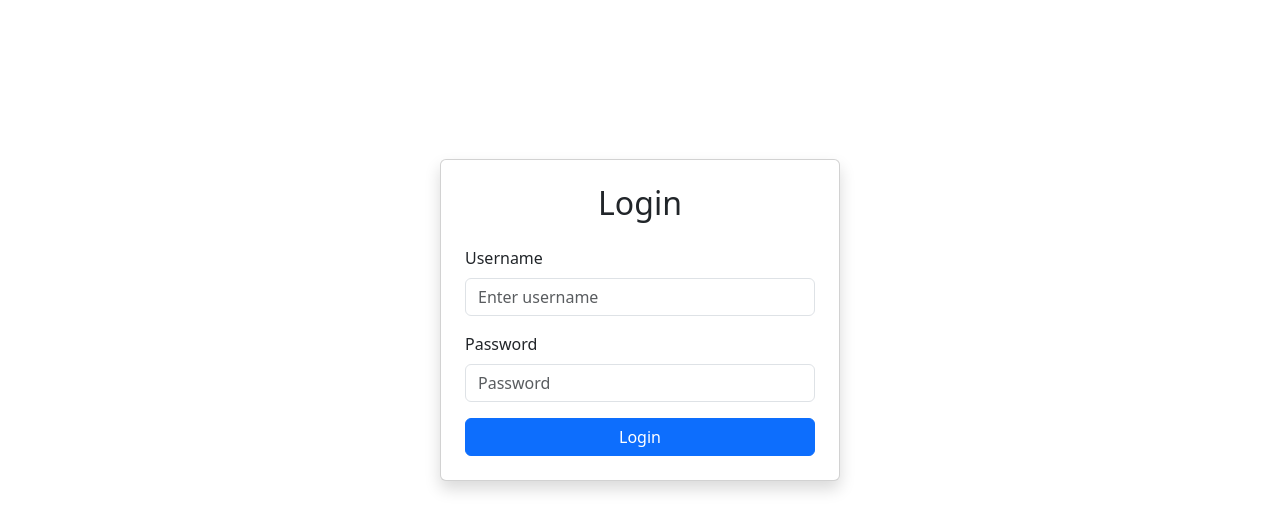
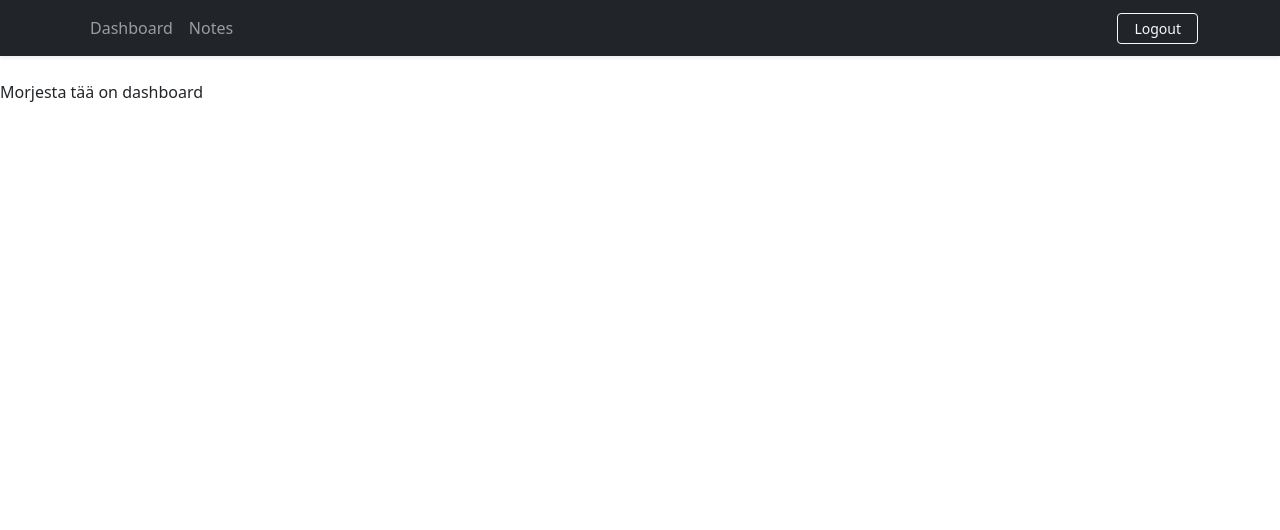
Before and after one commit to Eetub1/knowledge-base-frontend, a React app: page /dashboard in a window 1280 px wide. Shown: the top 530 px of the page. Built offline with nearby package versions, Linux system fonts and the light colour scheme; the HTML template or start-up script is replaced by a standard one.

Commit message:
made a nice header and used react router to navigate between pages

```diff
--- a/package.json
+++ b/package.json
@@ -14,7 +14,8 @@
     "bootstrap": "^5.3.8",
     "react": "^19.2.0",
     "react-bootstrap": "^2.10.10",
-    "react-dom": "^19.2.0"
+    "react-dom": "^19.2.0",
+    "react-router-dom": "^7.13.0"
   },
   "devDependencies": {
     "@eslint/js": "^9.39.1",
--- a/src/App.tsx
+++ b/src/App.tsx
@@ -1,12 +1,20 @@
+import { Routes, Route, Navigate } from 'react-router-dom'
+import { useState } from 'react'
 import LoginPage from "./pages/LoginPage"
-import { useState } from 'react'
+import Dashboard from './pages/Dashboard'
+import Header from './components/Header'
 
 function App() {
-  const [user, setUser] = useState(null);
+  const [user, setUser] = useState(true)
+
   return (
     <>
-      {!user && <LoginPage />}
-      {user && <div>Terve terve tervaperse!</div>}
+      <Header user={user}/>
+      <Routes>
+        <Route path="/login" element={!user ? <LoginPage/> : <Navigate to="/dashboard"/>}/>
+        <Route path="/dashboard" element={user ? <Dashboard/> : <Navigate to="/login"/>}/>
+        <Route path="/" element={<Navigate to={user ? "/dashboard" : "/login"} />}/>
+      </Routes>
     </>
   )
 }
--- /dev/null
+++ b/src/components/Header.tsx
@@ -0,0 +1,30 @@
+import { Navbar, Container, Nav, Button } from 'react-bootstrap'
+import { Link } from 'react-router-dom'
+
+const Header = ({ user }) => {
+    //jos ei ole käyttäjää niin ei piirretä headeria
+    if (!user) return null
+
+    return (
+        <Navbar bg="dark" variant="dark" expand="md" className="mb-4 shadow-sm">
+            <Container>
+                <Navbar.Toggle aria-controls="basic-navbar-nav" />
+
+                <Navbar.Collapse id="basic-navbar-nav">
+                <Nav className="me-auto">
+                    <Nav.Link as={Link} to="/dashboard">Dashboard</Nav.Link>
+                    <Nav.Link as={Link} to="/notes">Notes</Nav.Link>
+                </Nav>
+
+                <Nav className="align-items-center">
+                    <span className="navbar-text me-3 small">
+                    {user?.username}
+                    </span>
+                    <Button variant="outline-light" size="sm" className="px-3">Logout</Button>
+                </Nav>
+                </Navbar.Collapse>
+            </Container>
+        </Navbar>
+    )
+}
+export default Header
--- a/src/main.tsx
+++ b/src/main.tsx
@@ -2,9 +2,12 @@ import { StrictMode } from 'react'
 import { createRoot } from 'react-dom/client'
 import 'bootstrap/dist/css/bootstrap.min.css';
 import App from './App.tsx'
+import { BrowserRouter } from 'react-router-dom';
 
 createRoot(document.getElementById('root')!).render(
   <StrictMode>
-    <App />
+    <BrowserRouter>
+      <App />
+    </BrowserRouter>
   </StrictMode>,
 )
--- /dev/null
+++ b/src/pages/Dashboard.tsx
@@ -0,0 +1,9 @@
+const Dashboard = () => {
+  return (
+    <div>
+        Morjesta tää on dashboard
+    </div>
+  )
+}
+
+export default Dashboard;
```
Also changed, not shown: src/pages/LoginPage.tsx (+4 -4 lines), 1 other file (tests, documents, lock files or other folders).
